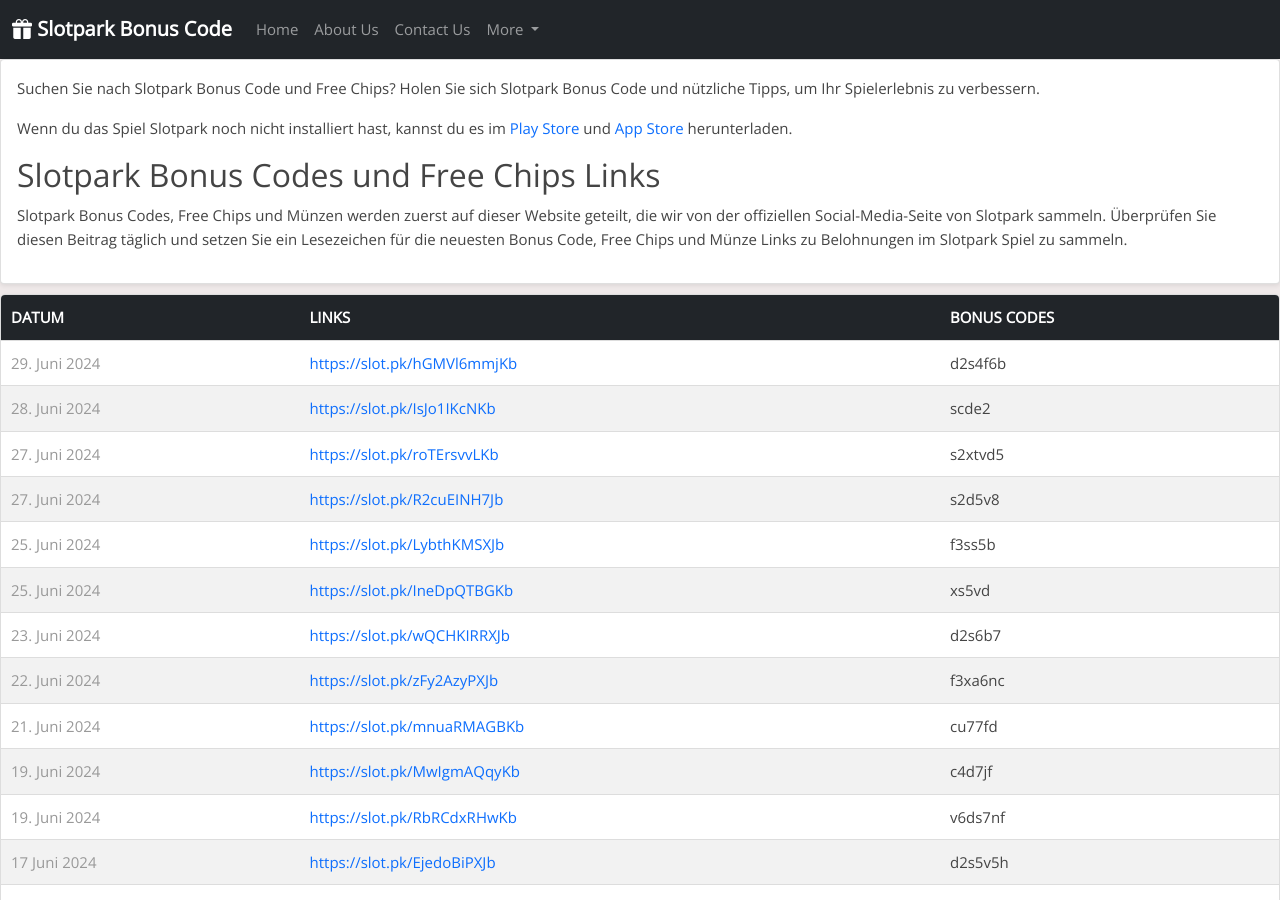
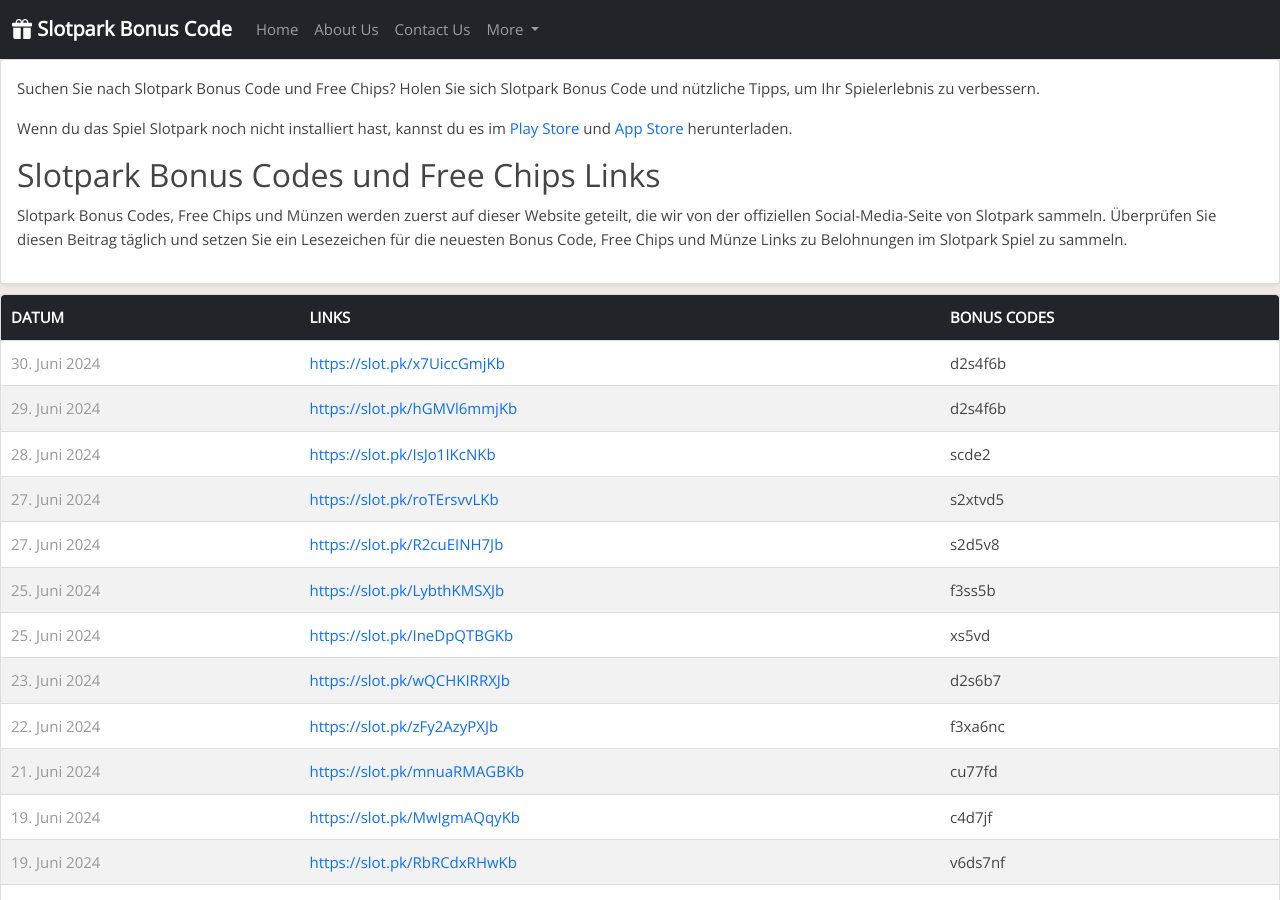
Before and after one commit to Prollad99/sbc-de, a Jekyll site: the page built from index.html, in a window 1280 px wide and 900 px high. Built offline with Jekyll 4.4.1, drawn with Linux system fonts in a browser that asks for light colours.

Commit message:
Update index.html

```diff
--- a/index.html
+++ b/index.html
@@ -38,6 +38,11 @@
     </tr>
   </thead>
   <tbody>
+<tr>
+<td class="date">30. Juni 2024</td>
+<td><a href="https://slot.pk/x7UiccGmjKb" >https://slot.pk/x7UiccGmjKb</a></td>
+<td>d2s4f6b</td>
+</tr>
 <tr>
 <td class="date">29. Juni 2024</td>
 <td><a href="https://slot.pk/hGMVl6mmjKb" >https://slot.pk/hGMVl6mmjKb</a></td>
```
